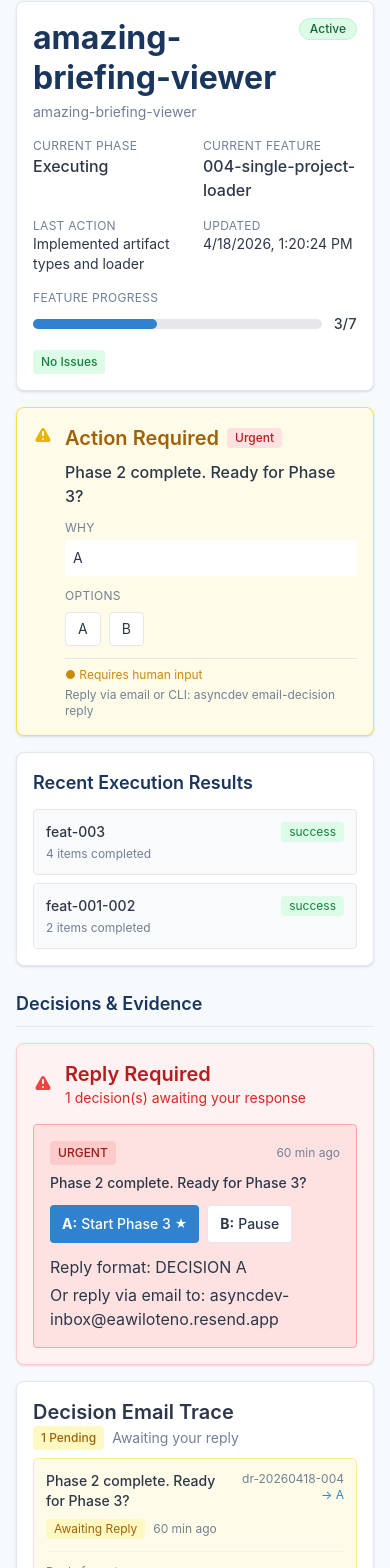
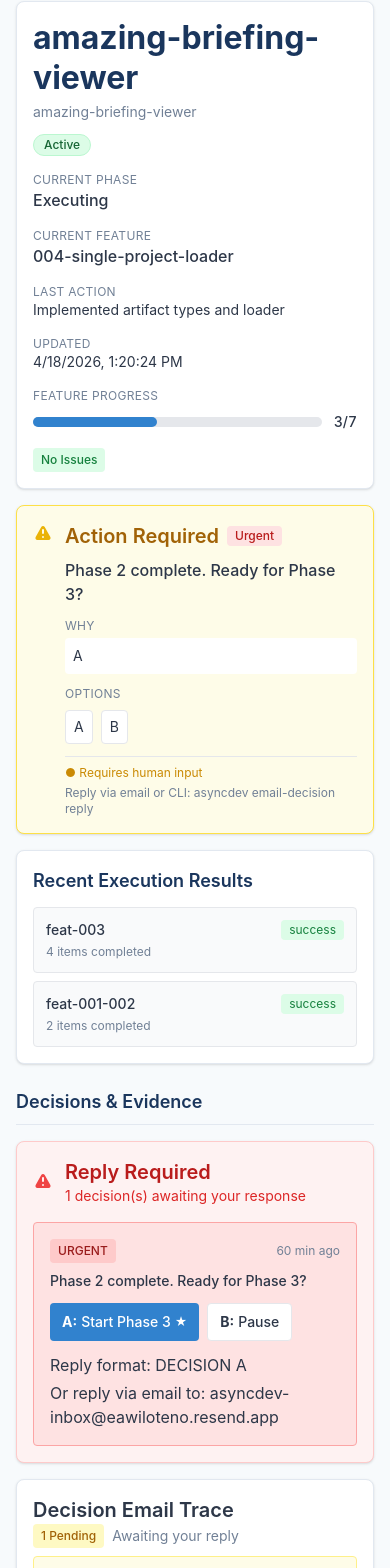
Before and after one commit to Burburton/amazing-briefing-viewer, a React (Vite) app: page / in a window 390 px wide. Shown: the part 160-1728 px from the top of the page. Built offline with nearby package versions, Linux system fonts and the light colour scheme.

Commit message:
feat(014): add responsive design for mobile/tablet breakpoints

```diff
--- a/src/components/BlockerAlert.tsx
+++ b/src/components/BlockerAlert.tsx
@@ -15,14 +15,14 @@ function BlockerAlert({ risks }: BlockerAlertProps) {
 
   return (
     <div className="briefing-card border-red-200 bg-red-50">
-      <div className="flex items-start gap-3">
-        <div className="text-red-500 mt-0.5">
+      <div className="flex flex-col sm:flex-row items-start gap-3">
+        <div className="text-red-500 sm:mt-0.5">
           <svg className="w-5 h-5" fill="currentColor" viewBox="0 0 20 20">
             <path fillRule="evenodd" d="M10 18a8 8 0 100-16 8 8 0 000 16zM8.707 7.293a1 1 0 00-1.414 1.414L8.586 10l-1.293 1.293a1 1 0 101.414 1.414L10 11.414l1.293 1.293a1 1 0 001.414-1.414L11.414 10l1.293-1.293a1 1 0 00-1.414-1.414L10 8.586 8.707 7.293z" clipRule="evenodd" />
           </svg>
         </div>
         <div className="flex-1">
-          <div className="flex items-center gap-2 mb-3">
+          <div className="flex flex-wrap items-center gap-2 mb-3">
             <h3 className="text-h3 text-red-700">Risks & Blockers</h3>
             <span className="px-2 py-0.5 rounded bg-red-100 text-red-700 text-tiny font-medium">
               {risks.length} total
--- a/src/components/DecisionTrace.tsx
+++ b/src/components/DecisionTrace.tsx
@@ -104,7 +104,7 @@ function DecisionRequestCard({ decision }: DecisionRequestCardProps) {
             )}
           </div>
         </div>
-        <div className="text-right">
+        <div className="text-left sm:text-right mt-2 sm:mt-0">
           <p className="text-tiny text-briefing-muted">{decision.decision_request_id}</p>
           {decision.recommendation && (
             <p className="text-tiny text-briefing-accent">→ {decision.recommendation}</p>
--- a/src/components/EvidencePanel.tsx
+++ b/src/components/EvidencePanel.tsx
@@ -63,10 +63,10 @@ function ArtifactLink({ artifact }: ArtifactLinkProps) {
     <li>
       <a
         href={artifact.path}
-        className="text-small text-briefing-accent hover:underline flex items-center gap-2 focus-ring rounded"
+        className="text-small text-briefing-accent hover:underline flex items-center gap-1 sm:gap-2 focus-ring rounded"
         title={artifact.path}
       >
-        <span className="w-20 text-briefing-muted">{typeLabels[artifact.type] || artifact.type}</span>
+        <span className="w-14 sm:w-20 text-briefing-muted text-tiny">{typeLabels[artifact.type] || artifact.type}</span>
         <span className="truncate">{artifact.path.split('/').pop()}</span>
       </a>
     </li>
--- a/src/components/ExecutiveBrief.tsx
+++ b/src/components/ExecutiveBrief.tsx
@@ -13,7 +13,7 @@ function ExecutiveBrief({ summary, state }: ExecutiveBriefProps) {
 
   return (
     <div className="briefing-card">
-      <div className="flex items-start justify-between mb-4">
+      <div className="flex flex-col sm:flex-row items-start justify-between mb-4 gap-3">
         <div>
           <h1 className="text-h1">{summary.product_name}</h1>
           <p className="text-small text-briefing-muted mt-1">{summary.product_id}</p>
@@ -21,7 +21,7 @@ function ExecutiveBrief({ summary, state }: ExecutiveBriefProps) {
         <StatusBadge status={summary.status} />
       </div>
 
-      <div className="grid grid-cols-2 gap-4 mb-4">
+      <div className="grid grid-cols-1 sm:grid-cols-2 gap-4 mb-4">
         <div>
           <p className="text-tiny text-briefing-muted uppercase tracking-wide">Current Phase</p>
           <p className="text-body text-briefing-secondary font-medium capitalize">{state.phase}</p>
--- a/src/components/Layout.tsx
+++ b/src/components/Layout.tsx
@@ -95,7 +95,7 @@ export function LayoutCard({ children, title, priority = 'info', className = ''
   return (
     <div className={`briefing-card ${priorityBorder[priority]} ${className}`}>
       {title && (
-        <h3 className="briefing-header flex items-center gap-2">
+        <h3 className="briefing-header flex flex-wrap items-center gap-2">
           {title}
           {priority === 'critical' && (
             <span className="px-2 py-0.5 rounded text-xs bg-red-100 text-red-700">
--- a/src/components/RecommendationCard.tsx
+++ b/src/components/RecommendationCard.tsx
@@ -49,7 +49,7 @@ function RecommendationCard({ recommendation }: RecommendationCardProps) {
               <p className="text-tiny text-briefing-muted uppercase tracking-wide mb-2">Options</p>
               <div className="flex flex-wrap gap-2">
                 {recommendation.decision_options.map(opt => (
-                  <button key={opt} className="px-3 py-1.5 bg-white rounded border hover:bg-briefing-accent hover:text-white transition-colors text-small focus-ring">
+                  <button key={opt} className="px-2 sm:px-3 py-1.5 bg-white rounded border hover:bg-briefing-accent hover:text-white transition-colors text-small focus-ring">
                     {opt}
                   </button>
                 ))}
--- a/src/components/ReplyQueue.tsx
+++ b/src/components/ReplyQueue.tsx
@@ -73,7 +73,7 @@ function ReplyQueue({ pendingDecisions }: ReplyQueueProps) {
                 {decision.question.length > 80 && '...'}
               </p>
 
-              <div className="mt-3 flex gap-2">
+              <div className="mt-3 flex flex-wrap gap-2">
                 {decision.options?.slice(0, 4).map(opt => (
                   <ReplyActionButton
                     key={opt.id}
```
